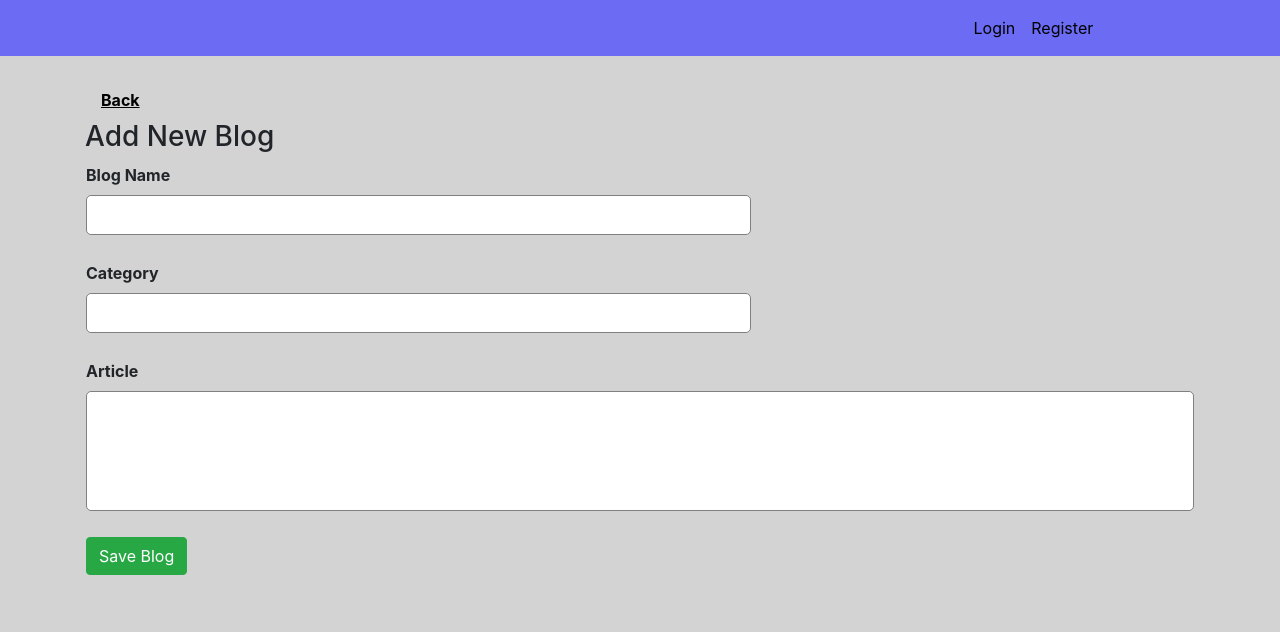
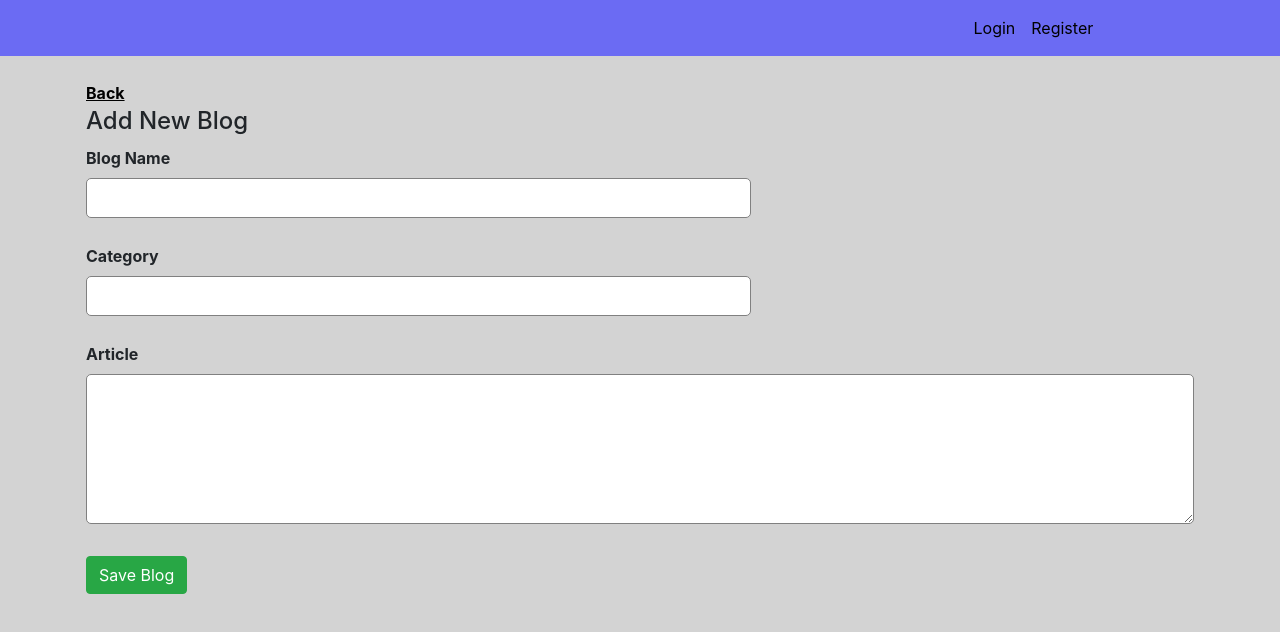
Before and after one commit to LakshmiNarayana9949/BlogSiteApplication_UI, an Angular app in the folder blog-site-application/: page /addNewBlog in a window 1280 px wide. Shown: the top 632 px of the page. Built offline with nearby package versions, Linux system fonts and the light colour scheme.

Commit message:
validtions implemented for adding a new blog

```diff
--- a/blog-site-application/src/app/addnewblog/addnewblog.component.html
+++ b/blog-site-application/src/app/addnewblog/addnewblog.component.html
@@ -1,9 +1,15 @@
-<a class="nav-link" style="color: black; text-decoration: underline;" routerLink="/blog">
-    <b>Back </b></a>
-
-<h3>Add New Blog</h3>
-
-<table style="width: 100%;">
+<table style="width: 100%">
+    <tr>
+        <td>
+            <a style="color: black; text-decoration: underline;" routerLink="/blog">
+                <b>Back </b></a>
+        </td>
+    </tr>
+    <tr>
+        <td>
+            <h4>Add New Blog</h4>
+        </td>
+    </tr>
     <tr>
         <td>
             <label><b>Blog Name</b></label> <br/>
@@ -21,16 +27,20 @@
     <tr>
         <td style="width: 100%;">
             <label><b>Article</b></label> <br/>
-            <input type="text" style="width: 100%; height: 120px; border-radius: 5px; border: 1px solid gray" [(ngModel)]="blog.Article"/> <br/>
+            <textarea style="width: 100%; height: 150px; border-radius: 5px; border: 1px solid gray" [(ngModel)]="blog.Article"></textarea> <br/>
             <label style="color:red">{{blogArticleValidation}}</label>
         </td>
+
     </tr>
-
     <tr>
         <td>
             <button type="submit" class="btn btn-success" (click)="AddNewBlog()">Save Blog</button>
         </td>
     </tr>
+    <tr>
+        <td>
+            <br/>
+            <label style="color:green">{{successMessage}}</label>
+        </td>
+    </tr>
 </table>
-
-<label style="color:red">{{successMessage}}</label>
--- a/blog-site-application/src/app/addnewblog/addnewblog.component.ts
+++ b/blog-site-application/src/app/addnewblog/addnewblog.component.ts
@@ -19,10 +19,53 @@ export class AddnewblogComponent implements OnInit {
   }
 
   AddNewBlog(){
-    this.blog.CreatedBy = Number(localStorage.getItem('userId'));
-    this.auth.addNewBlog(this.blog).subscribe(res => {
-      debugger;
-    });
+    this.resetValidations();
+    if(this.blog.BlogName != '' && this.blog.Category != '' && this.blog.Article != ''){
+      if(this.blog.BlogName.length >= 20 && this.blog.Category.length >= 20 &&
+                                            this.blog.Article.length >= 2000){
+        this.blog.CreatedBy = Number(localStorage.getItem('userId'));
+        this.auth.addNewBlog(this.blog).subscribe(res => {
+          debugger;
+          this.successMessage = res;
+          this.blog = new Blog();
+        });
+      }
+      else{
+        this.validateLengths();
+      }
+    }
+    else{
+      this.validateRequiredFields();
+    }
   }
 
+  validateRequiredFields(){
+    if(this.blog.BlogName == ''){
+      this.blogNameValidation = 'Blog name is required';
+    }
+    if(this.blog.Category == ''){
+      this.blogCategoryValidation = 'Category is required';
+    }
+    if(this.blog.Article == ''){
+      this.blogArticleValidation = 'Article is required';
+    }
+  }
+
+  validateLengths(){
+    if(this.blog.BlogName.length < 20){
+      this.blogNameValidation = 'Blog name should be atleast 20 characters';
+    }
+    if(this.blog.Category.length < 20){
+      this.blogCategoryValidation = 'Category should be atleast 20 characters';
+    }
+    if(this.blog.Article.length < 2000){
+      this.blogArticleValidation = 'Article  should be atleast 2000 characters';
+    }
+  }
+
+  resetValidations(){
+    this.blogNameValidation = '';
+    this.blogCategoryValidation = '';
+    this.blogArticleValidation = '';
+  }
 }
```
